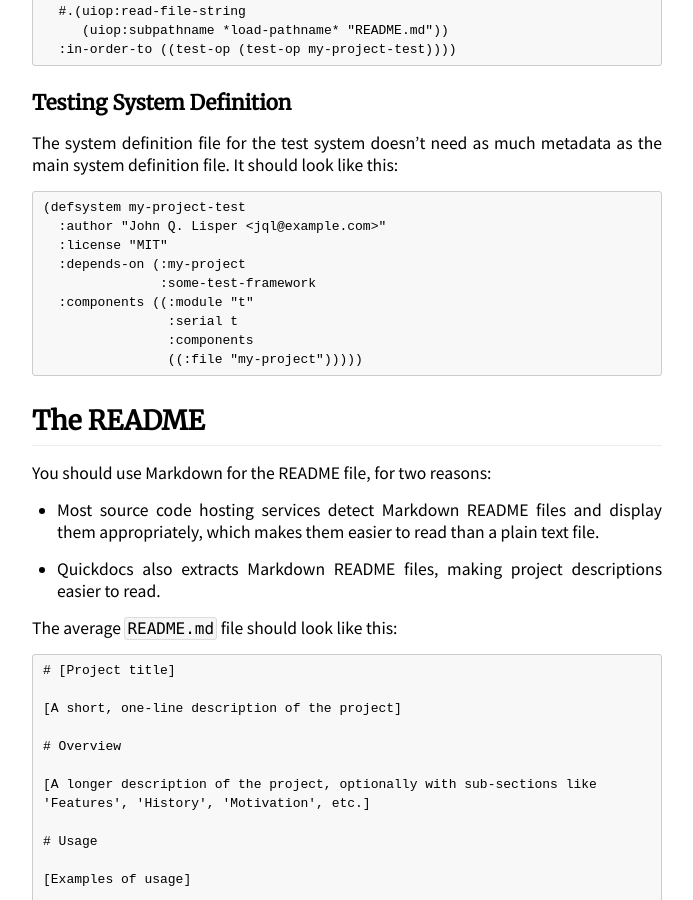
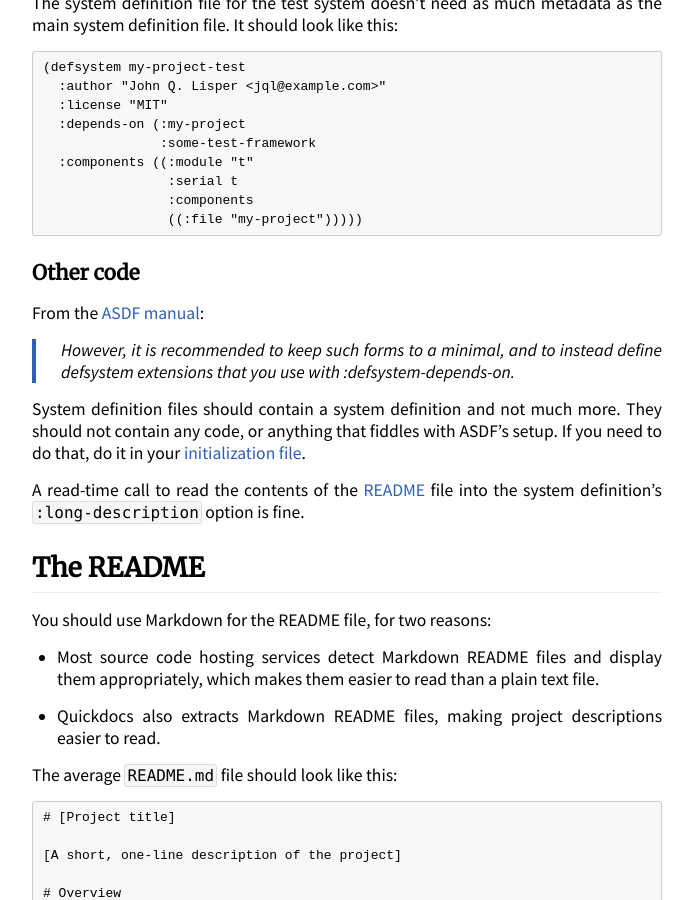
Before and after one commit to LispLang/lisplang.github.io, a Jekyll site: the page built from wiki/style-guide.md, in a window 1280 px wide and 900 px high, scrolled down 8426 px. Shown: the whole window, without its empty margins (338-1031 px from the left). Built offline with Jekyll 4.4.1, drawn with Linux system fonts in a browser that asks for light colours; nearby versions of some CDN libraries; some of the changed text lies outside the part shown.

Commit message:
Add a quote from the ADSF manual

```diff
--- a/wiki/style-guide.md
+++ b/wiki/style-guide.md
@@ -418,6 +410,21 @@ the main system definition file. It should look like this:
                 ((:file "my-project")))))
 ~~~
 
+### Other code
+
+From the [ASDF manual][asdf-other-code]:
+
+>However, it is recommended to keep such forms to a minimal, and to instead
+>define defsystem extensions that you use with :defsystem-depends-on.
+
+System definition files should contain a system definition and not much
+more. They should not contain any code, or anything that fiddles with ASDF's
+setup. If you need to do that, do it in your
+[initialization file](init-file.html).
+
+A read-time call to read the contents of the [README](#the-readme) file into the
+system definition's `:long-description` option is fine.
+
 ## The README
 
 You should use Markdown for the README file, for two reasons:
@@ -474,3 +481,4 @@ users.
 [consolidation]: http://fare.livejournal.com/169346.html
 [small-libs]: https://gist.github.com/substack/5075355
 [tt]: https://github.com/m2ym/trivial-types
+[asdf-other-code]: http://common-lisp.net/project/asdf/asdf/Other-code-in-_002easd-files.html#Other-code-in-_002easd-files
```
Also changed, not shown: other parts of wiki/style-guide.md (+0 -8 lines).
